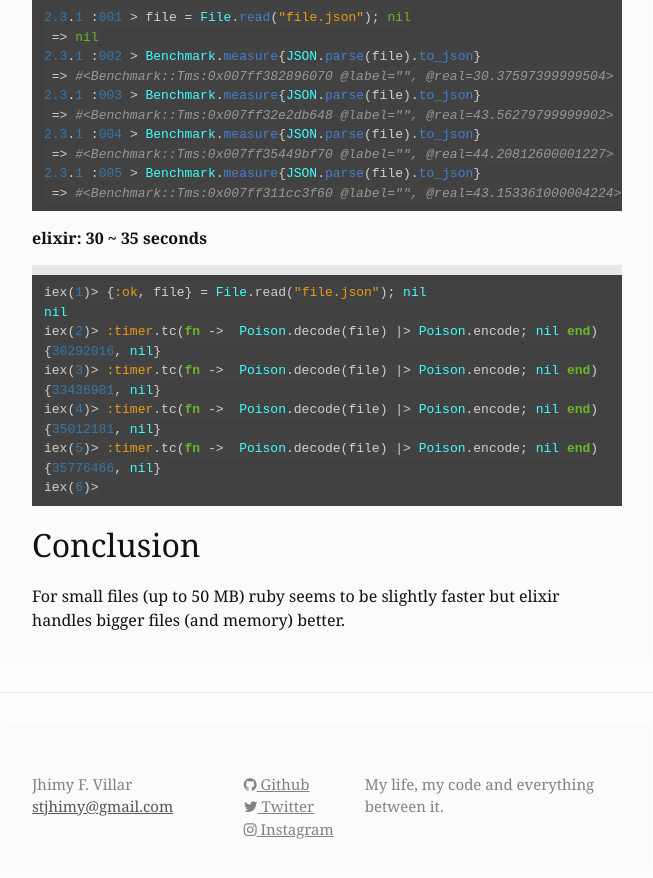
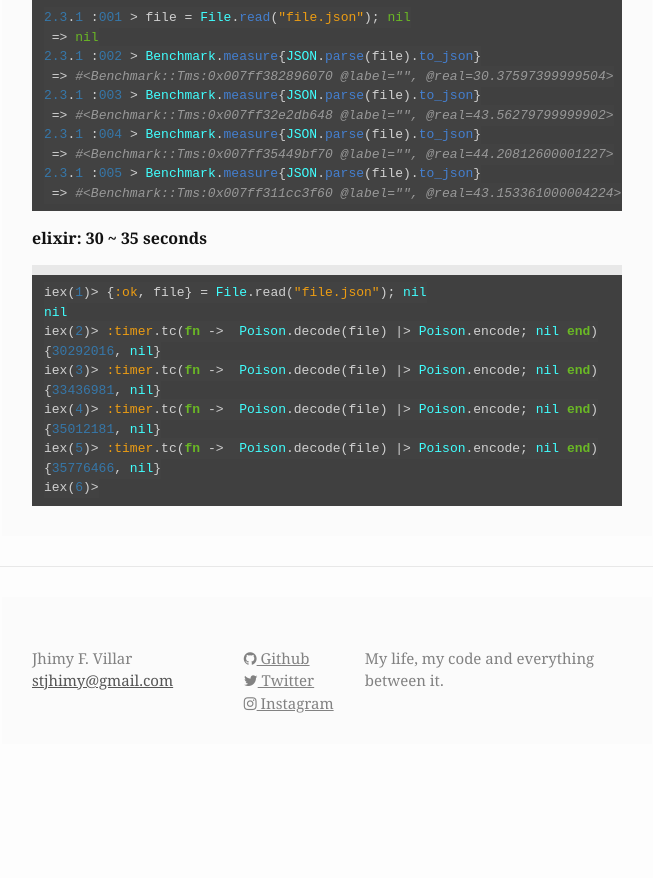
Before and after one commit to stjhimy/stjhimy.github.io, a Jekyll site: the page built from _posts/2017-03-10-ruby-vs-elixir-json.markdown, in a window 1280 px wide and 900 px high, scrolled down 1288 px. Shown: the top 878 px of the window, without its empty margins (313-966 px from the left). Built offline with Jekyll 4.4.1, drawn with Linux system fonts in a browser that asks for light colours; nearby versions of some CDN libraries; after the commit the page ends 2062 px from its top, so only the background shows below that.

Commit message:
Update post

````diff
--- a/_posts/2017-03-10-ruby-vs-elixir-json.markdown
+++ b/_posts/2017-03-10-ruby-vs-elixir-json.markdown
@@ -76,7 +76,3 @@ iex(5)> :timer.tc(fn ->  Poison.decode(file) |> Poison.encode; nil end)
 {35776466, nil}
 iex(6)>
 ```
-
-## Conclusion
-
-For small files (up to 50 MB) ruby seems to be slightly faster but elixir handles bigger files (and memory) better.
````
